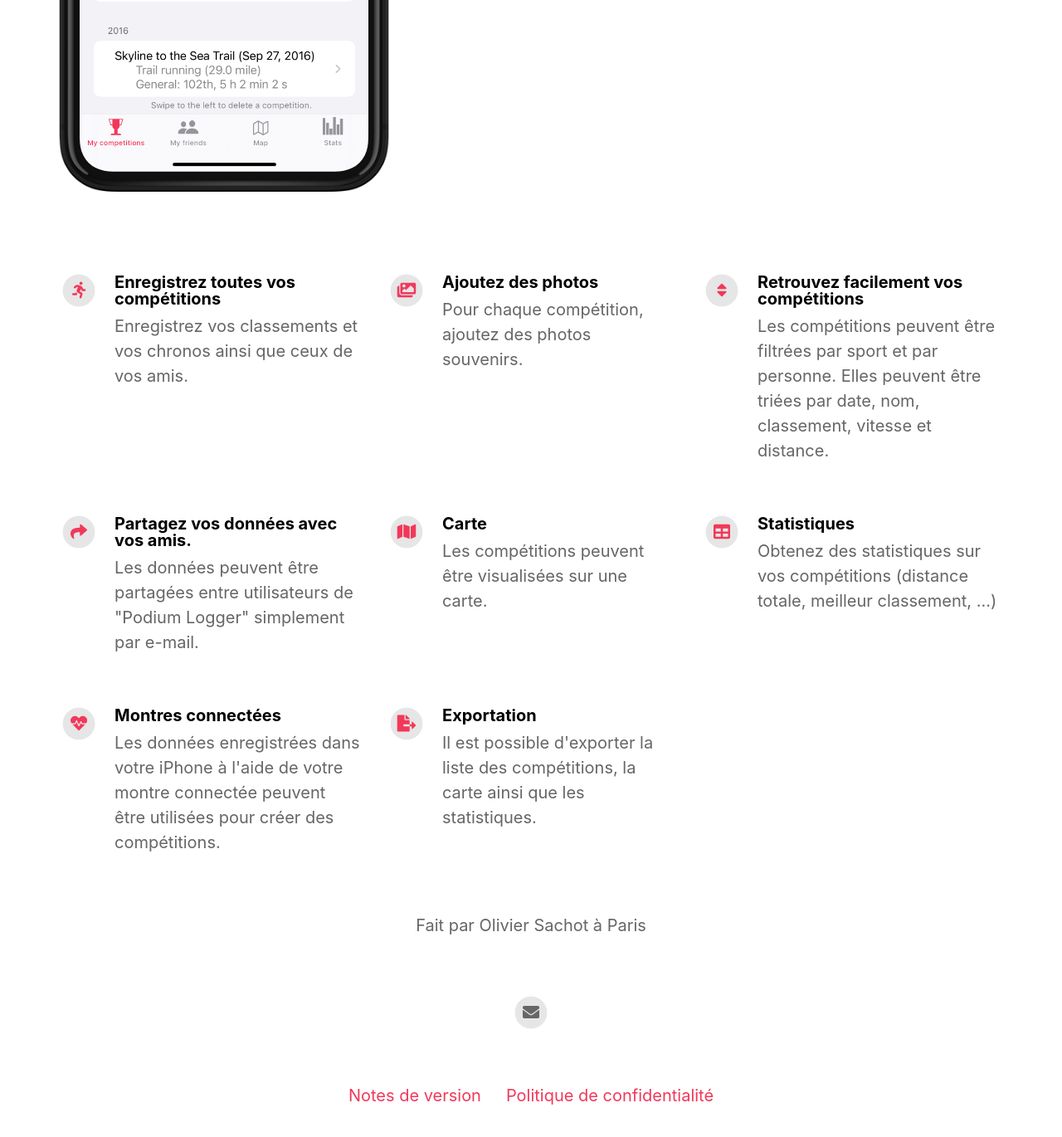
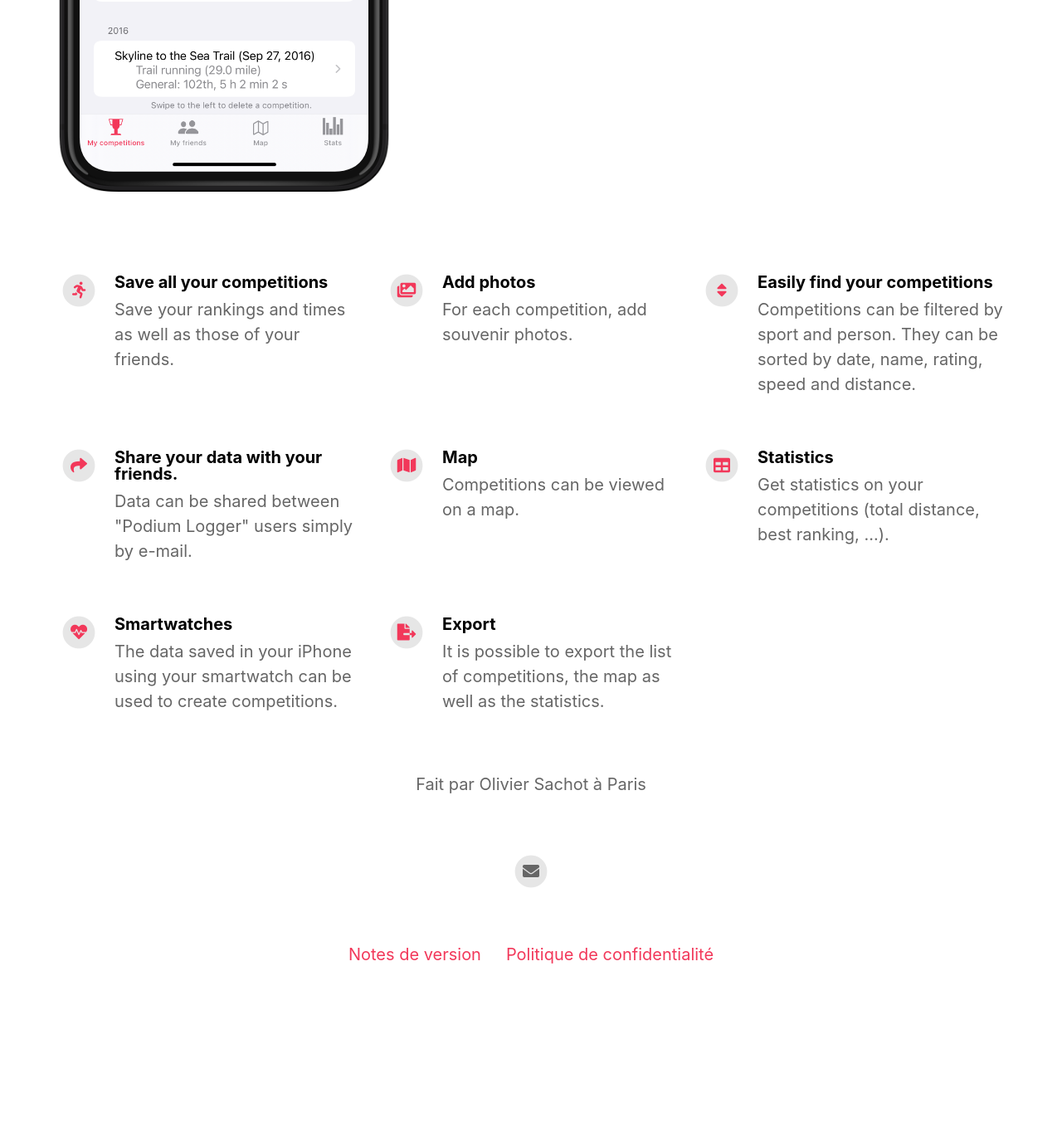
Before and after one commit to olivierSachot/PodiumLoggerUs, a Jekyll site: the page built from index.html, in a window 1280 px wide and 1400 px high, scrolled down 754 px. Shown: the top 1370 px of the window at 83% size. Built offline with Jekyll 4.4.1, drawn with Linux system fonts in a browser that asks for light colours; nearby versions of some CDN libraries; after the commit the page ends 1984 px from its top, so only the background shows below that; some of the changed text lies outside the part shown.

Commit message:
Update _config.yml

```diff
--- a/_config.yml
+++ b/_config.yml
@@ -12,7 +12,7 @@ presskit_download_link                    :
 app_icon                                  : /assets/appicon.png                       # Automatically populates if not set and if iOS app ID is set.  Otherwise enter path to icon file manually.
 app_name                                  : Podium Logger                             # Automatically populates if not set and if iOS app ID is set.  Otherwise enter manually.
 app_price                                 :                                           # Automatically populates if not set and if iOS app ID is set.  Otherwise enter manually.
-app_description                           : Enregistrez les classements et chronos de toutes vos compétitions et celles de vos amis. Gardez quelques photos souvenirs de vos podiums.
+app_description                           : Save the rankings and times of all your competitions and those of your friends. Keep some souvenir photos of your podiums.
 
 enable_smart_app_banner                   : true                                      # Set to true to show a smart app banner at top of page on mobile devices.
 
@@ -34,36 +34,36 @@ youtube_username                          :
 # Feature List                            Edit, add or remove features to be presented.
 features                                  :
 
-  - title                                 : Enregistrez toutes vos compétitions
-    description                           : Enregistrez vos classements et vos chronos ainsi que ceux de vos amis.
+  - title                                 : Save all your competitions
+    description                           : Save your rankings and times as well as those of your friends.
     fontawesome_icon_name                 : running
 
-  - title                                 : Ajoutez des photos
-    description                           : Pour chaque compétition, ajoutez des photos souvenirs.
+  - title                                 : Add photos
+    description                           : For each competition, add souvenir photos.
     fontawesome_icon_name                 : images
 
-  - title                                 : Retrouvez facilement vos compétitions
-    description                           : Les compétitions peuvent être filtrées par sport et par personne. Elles peuvent être triées par date, nom, classement, vitesse et distance.
+  - title                                 : Easily find your competitions
+    description                           : Competitions can be filtered by sport and person. They can be sorted by date, name, rating, speed and distance.
     fontawesome_icon_name                 : sort
 
-  - title                                 : Partagez vos données avec vos amis.
-    description                           : Les données peuvent être partagées entre utilisateurs de "Podium Logger" simplement par e-mail.
+  - title                                 : Share your data with your friends.
+    description                           : Data can be shared between "Podium Logger" users simply by e-mail.
     fontawesome_icon_name                 : share
 
-  - title                                 : Carte
-    description                           : Les compétitions peuvent être visualisées sur une carte.
+  - title                                 : Map
+    description                           : Competitions can be viewed on a map.
     fontawesome_icon_name                 : map
 
-  - title                                 : Statistiques
-    description                           : Obtenez des statistiques sur vos compétitions (distance totale, meilleur classement, ...)
+  - title                                 : Statistics
+    description                           : Get statistics on your competitions (total distance, best ranking, ...).
     fontawesome_icon_name                 : table
 
-  - title                                 : Montres connectées
-    description                           : Les données enregistrées dans votre iPhone à l'aide de votre montre connectée peuvent être utilisées pour créer des compétitions.
+  - title                                 : Smartwatches
+    description                           : The data saved in your iPhone using your smartwatch can be used to create competitions.
     fontawesome_icon_name                 : heartbeat
 
-  - title                                 : Exportation
-    description                           : Il est possible d'exporter la liste des compétitions, la carte ainsi que les statistiques.
+  - title                                 : Export
+    description                           : It is possible to export the list of competitions, the map as well as the statistics.
     fontawesome_icon_name                 : file-export
 
 
```
